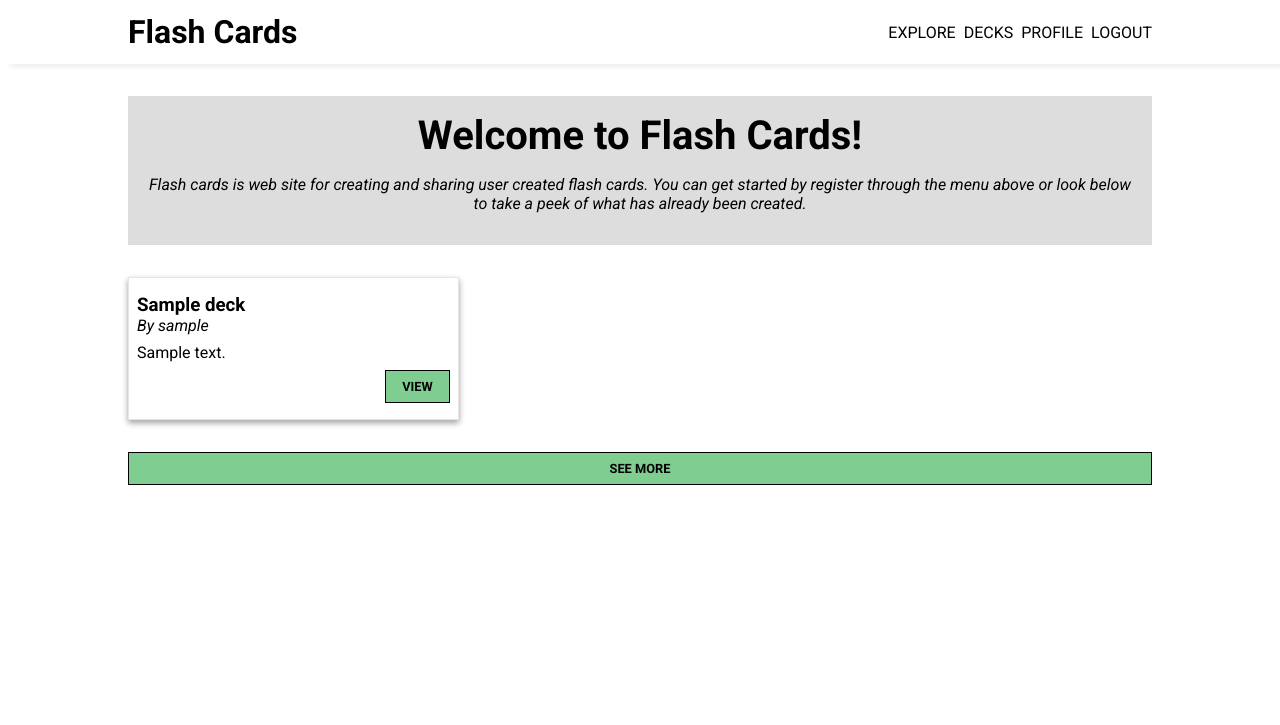
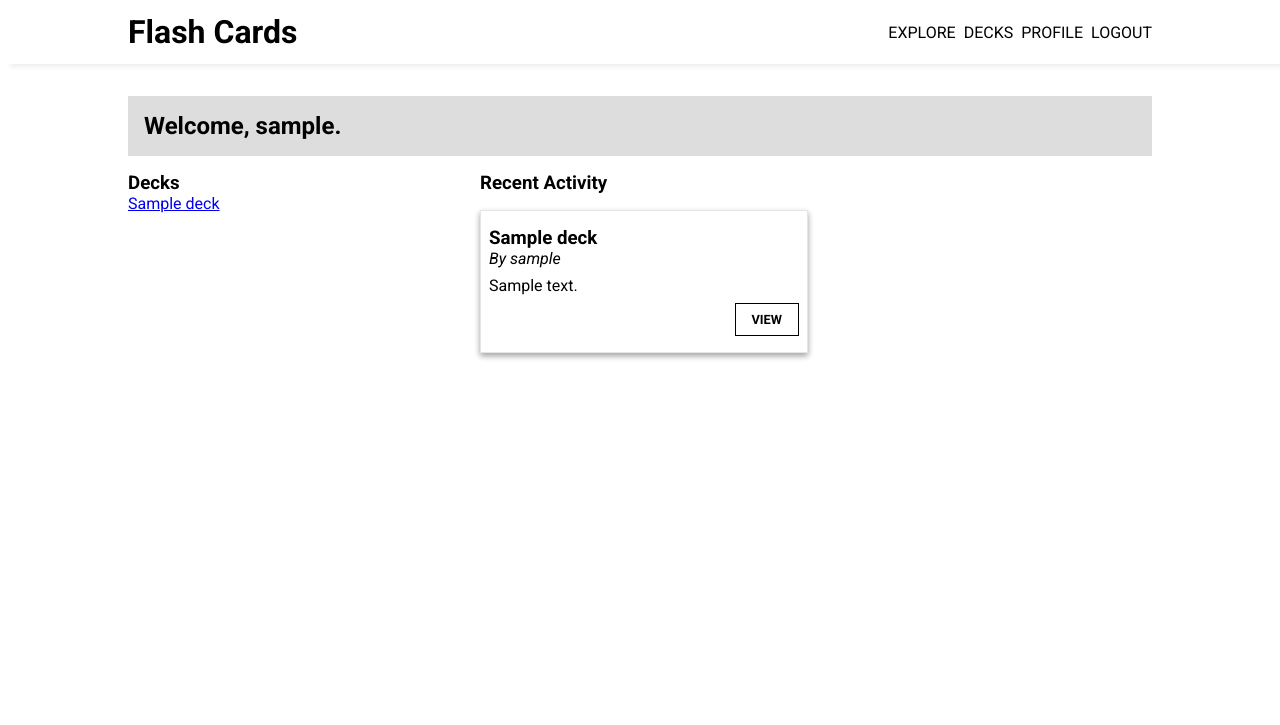
Before and after one commit to chumnend/flash-cards, a Django app: page / in a window 1280 px wide. Shown: the top 725 px of the page. Run offline with Django 3.2, Linux system fonts and the light colour scheme; a user stored in the database is signed in; tables that the repository leaves empty hold one stand-in row (values such as "Sample post"); some libraries are stand-ins or nearby versions.

Commit message:
split search bar and pagnation into partials; setup dashboard view

```diff
--- a/src/decks/models.py
+++ b/src/decks/models.py
@@ -20,13 +20,21 @@ class Deck(models.Model):
     owner = models.ForeignKey(User, related_name="decks", on_delete=models.CASCADE)
     categories = models.ManyToManyField("Category", related_name="decks", blank=True)
 
+    class Meta:
+        ordering = ['updated_at']
+
     def __str__(self):
         return self.name
 
 class Card(models.Model):
     front_text = models.CharField(max_length=30)
     back_text = models.CharField(max_length=30)
+    created_at = models.DateTimeField(auto_now_add=True)
+    updated_at = models.DateTimeField(auto_now=True, null=True)
     deck = models.ForeignKey("Deck", on_delete=models.CASCADE)
+
+    class Meta:
+        ordering = ['updated_at']
 
     def __str__(self):
         return f"{self.front_text} | {self.back_text}"
--- a/src/decks/views.py
+++ b/src/decks/views.py
@@ -1,17 +1,27 @@
+from django.core.paginator import Paginator
 from django.shortcuts import render, redirect, get_object_or_404
 from decks.models import Category, Deck, Card
 from decks.forms import SearchDeckForm
 
 def home(request):
-    decks = Deck.objects.filter(publish_status="o")[:4]
-    context = {
-        "decks": decks,
-    }
-
-    return render(request, 'decks/home.html', context)
+    if request.user.is_authenticated:
+        owner_decks = Deck.objects.filter(owner=request.user)
+        feed_decks = Deck.objects.all() # TO REPLACE WITH FOLLOWED USER DECKS
+        context = {
+            "owner_decks": owner_decks,
+            "decks": feed_decks,
+        }
+        return render(request, 'decks/dashboard.html', context)
+    else:
+        decks = Deck.objects.filter(publish_status="o")[:4]
+        context = {
+            "decks": decks,
+        }
+        return render(request, 'decks/home.html', context)
 
 def explore(request):
     decks = Deck.objects.filter(publish_status='o')
+
     if request.method == 'POST':
         form = SearchDeckForm(request.POST)
         if form.is_valid():
@@ -19,10 +29,14 @@ def explore(request):
             if form.cleaned_data['category']:
                 decks = decks.filter(categories__name__contains=form.cleaned_data['category'])
 
+    deck_paginator = Paginator(decks, 10)
+    page_number = request.GET.get('page')
+    deck_page_obj = deck_paginator.get_page(page_number)
+
     categories = Category.objects.all()
     form = SearchDeckForm()
     context = {
-        "decks": decks,
+        "decks": deck_page_obj,
         "categories": categories,
         "form": form,
     }
--- a/src/static/css/base.css
+++ b/src/static/css/base.css
@@ -21,7 +21,7 @@ body {
   text-decoration: none;
   text-transform: uppercase;
   text-align: center;
-  background: #7fcd91;
+  background: none;
   border: 1px solid black;
   cursor: pointer;
   padding: 0.5rem 1rem;
@@ -32,7 +32,7 @@ body {
 }
 
 .btn:hover {
-  background: #7fcd91;;
+  background: #7fcd91;
   font-weight: 700;
 }
 
@@ -89,6 +89,7 @@ body {
   top: 64px;
   left: 0;
   width: 100vw;
+  z-index: 1000;
 }
 
 #navbar__mobile--menu a {
@@ -146,107 +147,6 @@ body {
   align-items: center;
 }
 
-/* DECK LIST PARTIAL STYLES */
-.decks {
-  display: grid;
-  grid-template-columns: 1fr;
-  grid-gap: 1rem;
-  padding: 1rem 0;
-}
-
-.decks__tile {
-  border: 1px;
-  padding: 1rem 0.5rem;
-  border: 1px solid rgba(0, 0, 0, 0.1);
-  box-shadow: 0 3px 6px rgba(0,0,0,0.16), 0 3px 6px rgba(0,0,0,0.23);
-  display: flex;
-  flex-direction: column;
-}
-
-.decks__tile--owner {
-  font-style: italic;
-}
-
-.decks__tile--description {
-  padding: 0.5rem 0;
-}
-
-.decks__tile--button {
-  align-self: flex-end;
-}
-
-@media all and (min-width: 568px) {
-  .decks {
-    grid-template-columns: 1fr 1fr;
-  }
-}
-
-@media all and (min-width: 1200px) {
-  .decks {
-    grid-template-columns: 1fr 1fr 1fr;
-  }
-}
-
-/* FORM PARTIAL STYLES */
-.form {
-  border: 1px solid #000;
-  padding: 1rem;
-  max-width: 480px;
-  margin: 0 auto;
-}
-
-.form__group {
-  margin: 1rem 0;
-}
-
-.form__group label {
-  text-transform: uppercase;
-}
-
-.form__group input {
-  width: 100%;
-  padding: 0.5rem 1rem;
-  margin: 0.5rem 0;
-  border: 1px solid #ccc;
-  font-family: 'Roboto', sans-serif;
-  font-size: 1rem;
-}
-
-.form__group input.is_invalid {
-  border: 1px solid red;
-}
-
-.form__group input.is_valid {
-  border: 1px solid green;
-}
-
-.form__alert {
-  background: #ffa3a3;
-  padding: 1rem;
-}
-
-.form__invalid {
-  color: red;
-  display: block;
-  margin-bottom: 0.5rem;
-}
-
-.form__help {
-  font-style: italic;
-  opacity: 0.8;
-}
-
-.form__help ul {
-  list-style: none;
-}
-
-.form .btn {
-  width: 100%;
-  display: block;
-  margin: 0 auto;
-  font-size: 1rem;
-}
-
 /* BREAKPOINTS */
 @media all and (min-width: 568px) {}
 @media all and (min-width: 768px) {}
--- /dev/null
+++ b/src/static/css/partials.css
@@ -0,0 +1,138 @@
+/* DECK LIST */
+.decks {
+  display: grid;
+  grid-template-columns: 1fr;
+  grid-gap: 1rem;
+  padding: 1rem 0;
+}
+
+.decks__tile {
+  border: 1px;
+  padding: 1rem 0.5rem;
+  border: 1px solid rgba(0, 0, 0, 0.1);
+  box-shadow: 0 3px 6px rgba(0,0,0,0.16), 0 3px 6px rgba(0,0,0,0.23);
+  display: flex;
+  flex-direction: column;
+}
+
+.decks__tile--owner {
+  font-style: italic;
+}
+
+.decks__tile--description {
+  padding: 0.5rem 0;
+  flex-grow: 1;
+}
+
+.decks__tile--button {
+  align-self: flex-end;
+}
+
+@media all and (min-width: 568px) {
+  .decks {
+    grid-template-columns: 1fr 1fr;
+  }
+}
+
+@media all and (min-width: 1200px) {
+  .decks {
+    grid-template-columns: 1fr 1fr 1fr;
+  }
+}
+
+/* FORM */
+.form {
+  border: 1px solid #000;
+  padding: 1rem;
+  max-width: 480px;
+  margin: 0 auto;
+}
+
+.form__group {
+  margin: 1rem 0;
+}
+
+.form__group label {
+  text-transform: uppercase;
+}
+
+.form__group input {
+  width: 100%;
+  padding: 0.5rem 1rem;
+  margin: 0.5rem 0;
+  border: 1px solid #ccc;
+  font-family: 'Roboto', sans-serif;
+  font-size: 1rem;
+}
+
+.form__group input.is_invalid {
+  border: 1px solid red;
+}
+
+.form__group input.is_valid {
+  border: 1px solid green;
+}
+
+.form__alert {
+  background: #ffa3a3;
+  padding: 1rem;
+}
+
+.form__invalid {
+  color: red;
+  display: block;
+  margin-bottom: 0.5rem;
+}
+
+.form__help {
+  font-style: italic;
+  opacity: 0.8;
+}
+
+.form__help ul {
+  list-style: none;
+}
+
+.form .btn {
+  width: 100%;
+  display: block;
+  margin: 0 auto;
+  font-size: 1rem;
+}
+
+/* SEARCH BAR */
+.search {
+  display: flex;
+  flex-direction: column;
+}
+
+.search label {
+  display: none;
+}
+
+.search input {
+  flex-grow: 1;
+}
+
+.search input,
+.search select {
+  padding: 0.5rem;
+  font-family: 'Roboto', sans-serif;
+  font-size: 16px;
+}
+
+.search .btn {
+  background: #7fcd91;
+  font-weight: 700;
+}
+
+@media all and (min-width: 768px) {
+  .search {
+    flex-direction: row;
+  }
+}
+
+/* PAGINATION */
+.pagination {
+  text-align: center;
+}
--- a/src/templates/base.html
+++ b/src/templates/base.html
@@ -11,6 +11,7 @@
   <link rel="stylesheet" href="https://fonts.googleapis.com/css2?family=Roboto:ital,wght@0,300;0,400;0,700;1,300;1,400;1,700&display=swap">
   <link rel="stylesheet" href="https://cdnjs.cloudflare.com/ajax/libs/font-awesome/5.14.0/css/all.min.css" />
   <link rel="stylesheet" href="{% static 'css/base.css' %}">
+  <link rel="stylesheet" href="{% static 'css/partials.css' %}">
   {% block styles %}{% endblock styles %}
 
   <title>{% block title %}Home{% endblock title %} | Flash Cards</title>
--- /dev/null
+++ b/src/templates/decks/dashboard.html
@@ -0,0 +1,56 @@
+{% extends 'base.html' %}
+
+{% block styles %}
+  <style type="text/css">
+    .dashboard {
+      display: grid;
+      grid-template-columns: 1fr;
+      grid-gap: 1rem;
+    }
+
+    .dashboard__decks--list {
+      list-style: none;
+    }
+
+    .decks {
+      grid-template-columns: 1fr;
+    }
+
+    @media all and (min-width: 768px) {
+      .dashboard {
+        grid-template-columns: 1fr 2fr;
+      }
+    }
+
+    @media all and (min-width: 1200px) {
+      .decks {
+        grid-template-columns: 1fr 1fr;
+      }
+    }
+  </style>
+{% endblock styles %}
+
+{% block title %}Dashboard{% endblock title %}
+
+{% block header %}
+  <header class="header">
+    <h2>Welcome, {{ user.username }}.</h2>
+  </header>
+{% endblock header %}
+
+{% block content %}
+  <div class="dashboard">
+    <aside class="dashboard__decks">
+      <h3>Decks</h3>
+      <ul class="dashboard__decks--list">
+        {% for deck in owner_decks %}
+          <li><a href="{% url 'deck' deck.id %}">{{ deck.name }}</a></li>
+        {% endfor %}
+      </ul>
+    </aside>
+    <section class="dashboard__feed">
+      <h3>Recent Activity</h3>
+      {% include 'partials/deck_list.html' %}
+    </section>
+  </div>
+{% endblock content %}
--- /dev/null
+++ b/src/templates/partials/search_bar.html
@@ -0,0 +1,5 @@
+<form class="search" method="post">
+  {% csrf_token %}
+  {{ form }}
+  <button class="btn">Search</button>
+</form>
```
Also changed, not shown: src/decks/tests/test_views.py (+16 -0 lines), src/templates/decks/explore.html (+2 -40 lines), src/templates/partials/pagination.html (added, +17 -0 lines), src/decks/migrations/0005_auto_20200731_1333.py (added).
